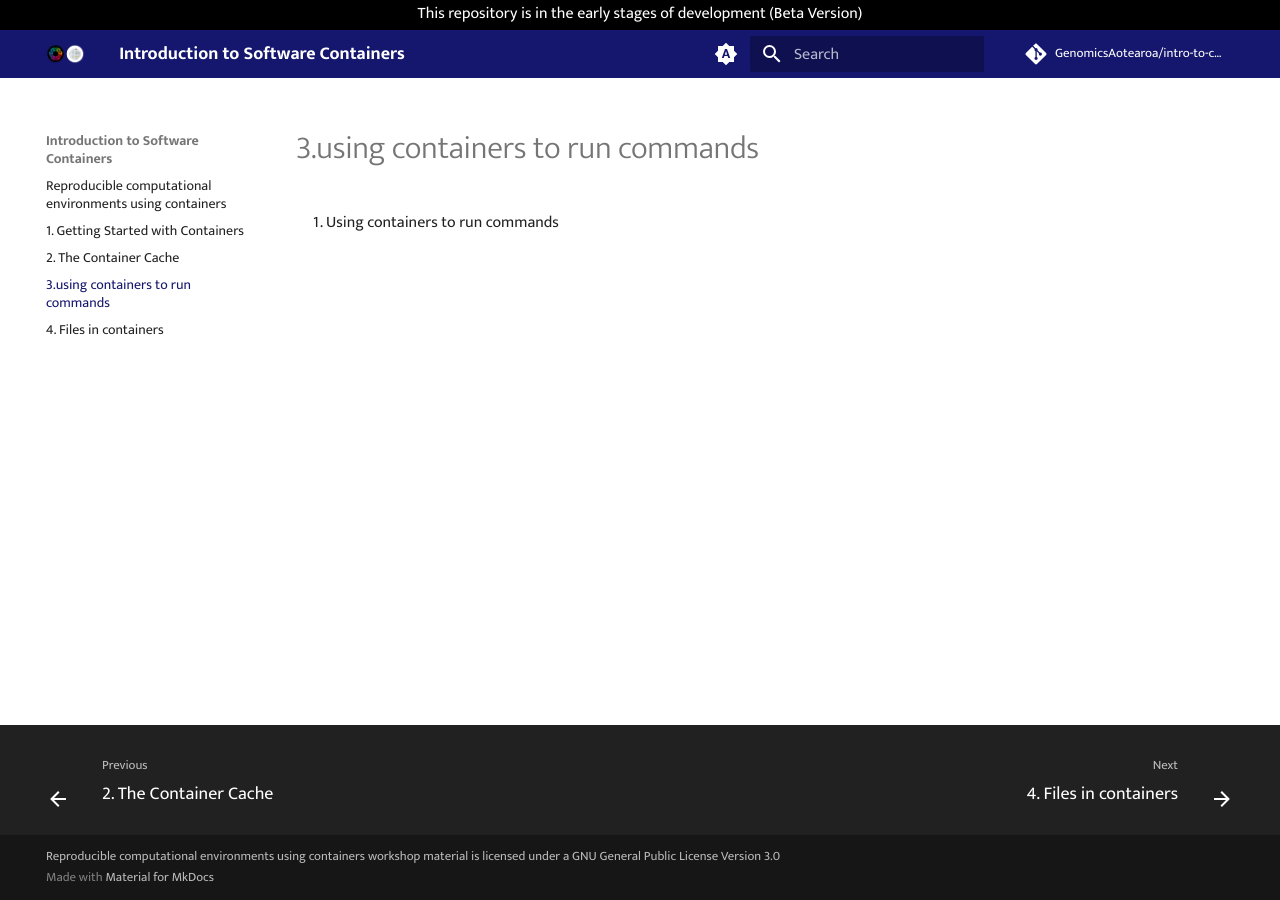
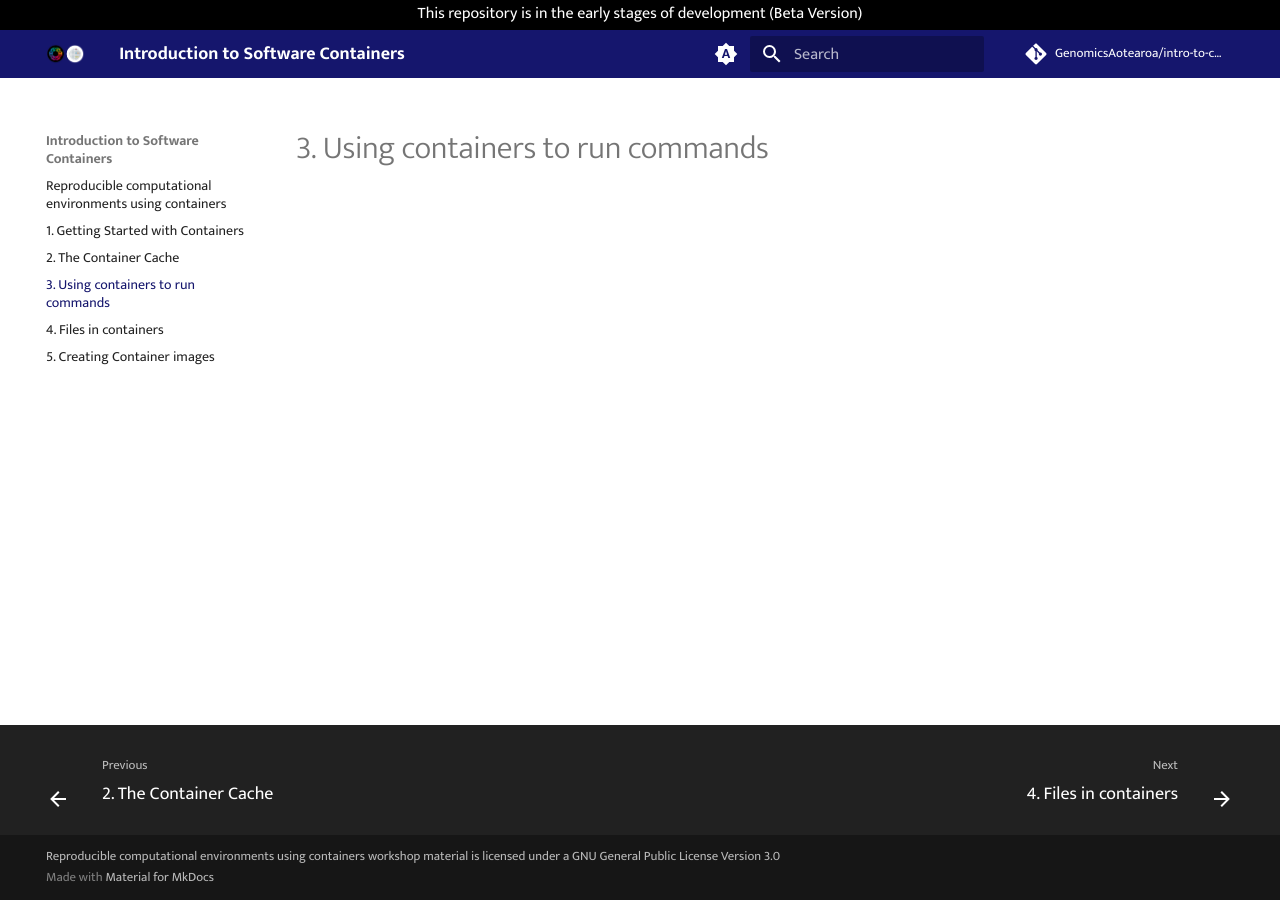
Before and after one commit to GenomicsAotearoa/intro-to-containers, an MkDocs documentation site: the page built from docs/3.using-containers-to-run-commands.md, in a window 1280 px wide. Built offline with MkDocs 1.6.1 and Material for MkDocs 9.7.7, drawn with Linux system fonts in a browser that asks for light colours; comment, search, counter and statistics services are not loaded.

Commit message:
add fifth episode

```diff
--- a/docs/3.using-containers-to-run-commands.md
+++ b/docs/3.using-containers-to-run-commands.md
@@ -1 +1 @@
-3. Using containers to run commands
+# 3. Using containers to run commands
--- /dev/null
+++ b/docs/5.creating-container-images.md
@@ -0,0 +1 @@
+# 5. Creating Container images
```
